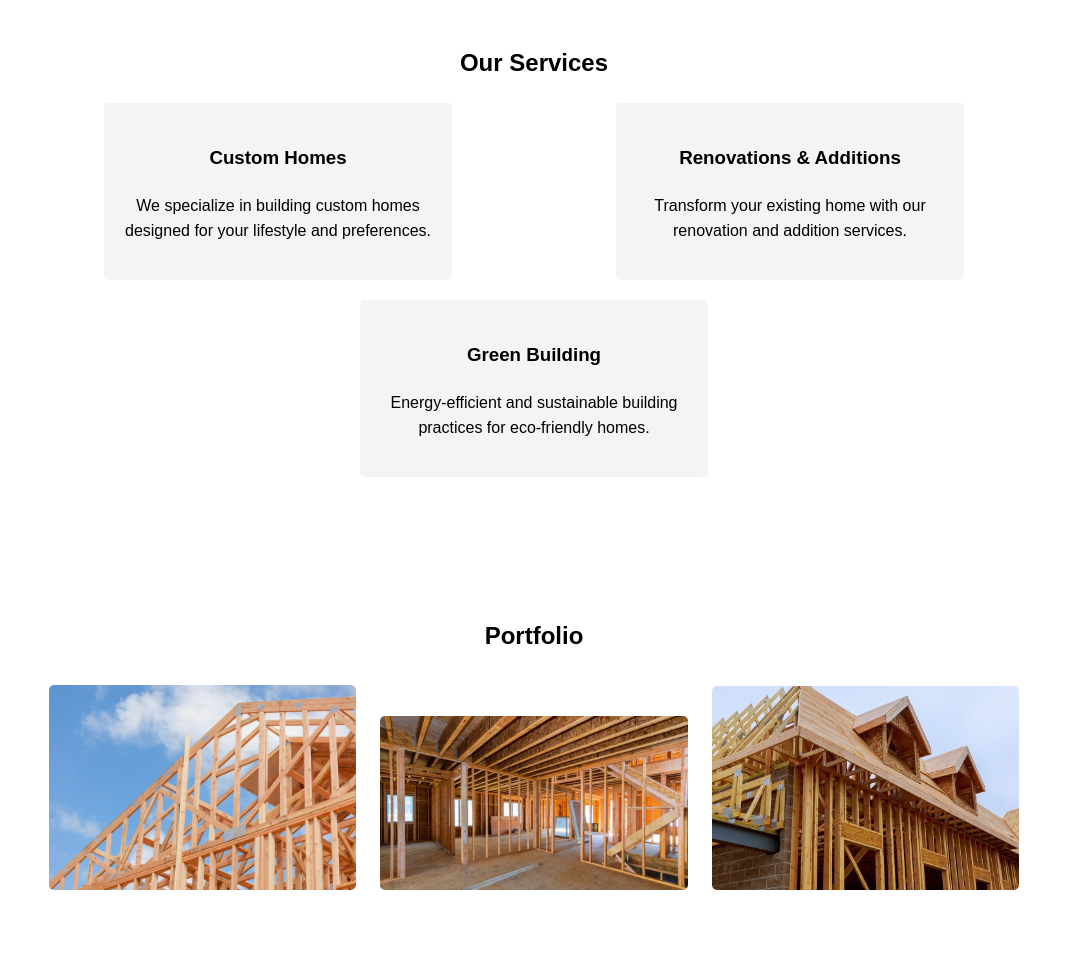
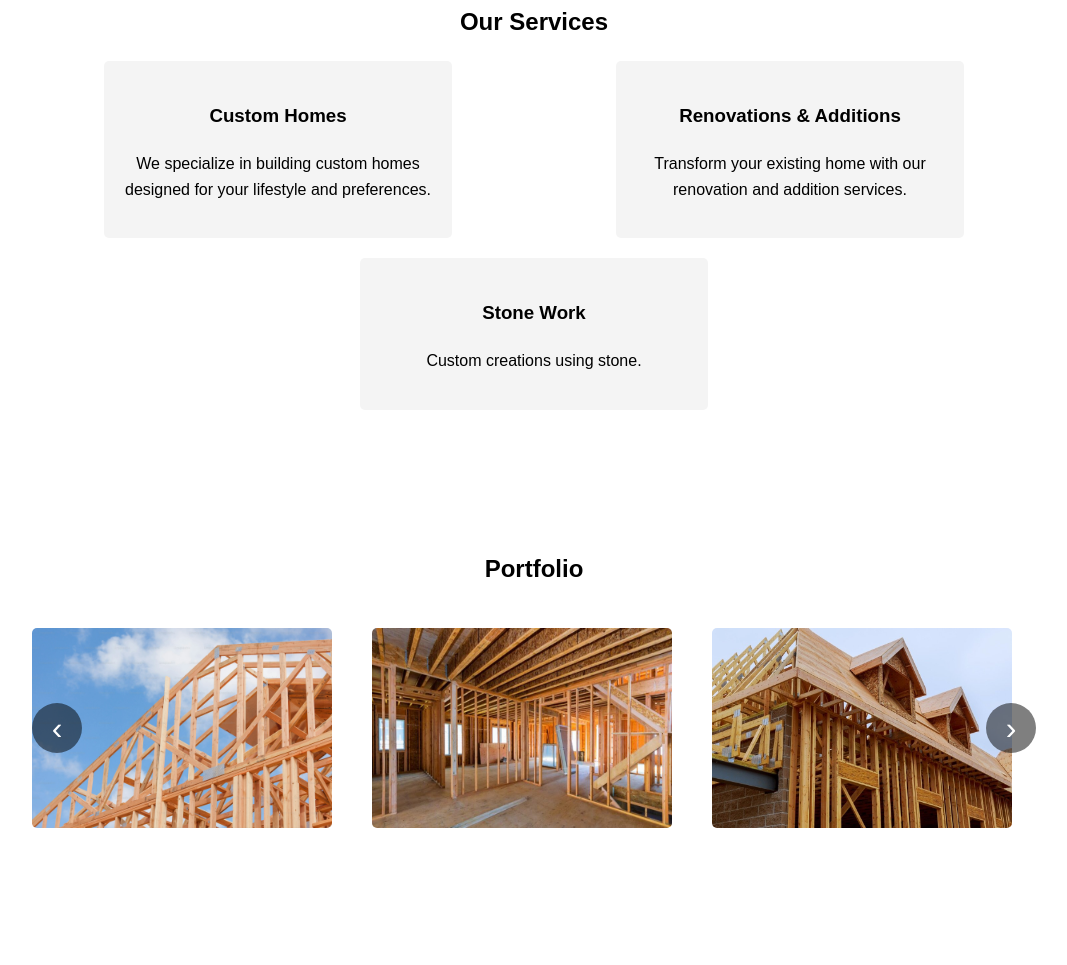
Before and after one commit to XtraChase/WenslyConstruction, a plain HTML site: page index.html in a window 1280 px wide. Shown: the part 1264-2229 px from the top of the page, without its empty margins (106-1173 px from the left). Drawn offline with Linux system fonts and the light colour scheme.

Commit message:
style.css updated
removed nav
added side scroll arrows to portfolio section

```diff
--- a/index.html
+++ b/index.html
@@ -12,7 +12,7 @@
     <header>
         <div class="container">
             <h1>Wensly Construction</h1>
-            <nav>
+            <!-- <nav>
                 <ul>
                     <li><a href="#home">Home</a></li>
                     <li><a href="#about">About Us</a></li>
@@ -21,7 +21,7 @@
                     <li><a href="#testimonials">Testimonials</a></li>
                     <li><a href="#contact">Contact</a></li>
                 </ul>
-            </nav>
+            </nav> -->
         </div>
     </header>
 
@@ -55,24 +55,29 @@
                     <p>Transform your existing home with our renovation and addition services.</p>
                 </div>
                 <div class="service-card">
-                    <h3>Green Building</h3>
-                    <p>Energy-efficient and sustainable building practices for eco-friendly homes.</p>
+                    <h3>Stone Work</h3>
+                    <p>Custom creations using stone.</p>
                 </div>
             </div>
         </div>
     </section>
 
-    <!-- Portfolio Section -->
-    <section id="portfolio" class="portfolio">
-        <div class="container">
-            <h2>Portfolio</h2>
+<!-- Portfolio Section -->
+<section id="portfolio" class="portfolio">
+    <div class="container">
+        <h2>Portfolio</h2>
+        <div class="portfolio-wrapper">
+            <button class="arrow left-arrow">&#8249;</button>
             <div class="portfolio-images">
-                <img src="house1.jpg" alt="House 1">
-                <img src="house2.jpg" alt="House 2">
-                <img src="house3.jpg" alt="House 3">
+                <img src="./media/house1.jpg" alt="House 1">
+                <img src="./media/house2.jpg" alt="House 2">
+                <img src="./media/house3.jpg" alt="House 3">
+                <img src="./media/house3.jpg" alt="House 4">
             </div>
+            <button class="arrow right-arrow">&#8250;</button>
         </div>
-    </section>
+    </div>
+</section>
 
     <!-- Testimonials Section -->
     <section id="testimonials" class="testimonials">
@@ -116,5 +121,6 @@
 
     <!-- JavaScript -->
     <script src="contact.js"></script>
+    <script src="portfolio.js"></script>
 </body>
 </html>
--- /dev/null
+++ b/portfolio.js
@@ -0,0 +1,14 @@
+// JavaScript for portfolio scrolling
+document.querySelector('.left-arrow').addEventListener('click', function() {
+    document.querySelector('.portfolio-images').scrollBy({
+        left: -300, // Scroll amount
+        behavior: 'smooth'
+    });
+});
+
+document.querySelector('.right-arrow').addEventListener('click', function() {
+    document.querySelector('.portfolio-images').scrollBy({
+        left: 300, // Scroll amount
+        behavior: 'smooth'
+    });
+});
--- a/style.css
+++ b/style.css
@@ -49,7 +49,7 @@ header nav ul li a:hover {
 
 /* Hero Section */
 .hero {
-    background: url('hero-bg.jpg') no-repeat center center/cover;
+    background: url('./media/hero-bg.jpg') no-repeat center center/cover;
     height: 100vh;
     display: flex;
     align-items: center;
@@ -197,6 +197,75 @@ footer p {
     font-size: 18px;
 }
 
+/* Portfolio Styles */
+.portfolio-wrapper {
+    position: relative;
+    display: flex;
+    align-items: center;
+    overflow: hidden;
+}
+
+.portfolio-images {
+    display: flex;
+    overflow-x: scroll;
+    scroll-behavior: smooth;
+    gap: 20px;  /* Add spacing between images */
+    padding: 10px 0;  /* Padding for space between images and container edges */
+}
+
+.portfolio-images img {
+    max-width: 300px;  /* Ensure images aren't too wide */
+    height: auto;
+    border-radius: 5px;
+    flex-shrink: 0;
+}
+
+
+.arrow {
+    position: absolute;
+    top: 50%;
+    transform: translateY(-50%);
+    background-color: rgba(0, 0, 0, 0.5);
+    border: none;
+    color: white;
+    padding: 15px;
+    font-size: 32px;  /* Larger font size for visibility */
+    cursor: pointer;
+    z-index: 1;
+    border-radius: 50%;
+    width: 50px;  /* Fixed width */
+    height: 50px; /* Fixed height */
+    display: flex;
+    justify-content: center;
+    align-items: center;  /* Ensure the arrow is centered */
+}
+
+.arrow:hover {
+    background-color: rgba(0, 0, 0, 0.7);
+}
+
+.left-arrow {
+    left: 10px;  /* Add space from the side */
+}
+
+.right-arrow {
+    right: 10px;  /* Add space from the side */
+}
+
+.arrow:hover {
+    background-color: rgba(0, 0, 0, 0.7);
+}
+
+/* Hide scrollbar for a cleaner look */
+.portfolio-images::-webkit-scrollbar {
+    display: none;
+}
+
+.portfolio-images {
+    -ms-overflow-style: none;  /* IE and Edge */
+    scrollbar-width: none;  /* Firefox */
+}
+
 /* Enhanced Mobile Responsiveness */
 @media (max-width: 768px) {
     .container {
```
Also changed, not shown: contact.js (line endings or trailing spaces), media/hero-bg.jpg (renamed from hero-bg.jpg), media/house1.jpg (renamed from house1.jpg), media/house2.jpg (renamed from house2.jpg), media/house3.jpg (renamed from house3.jpg).
